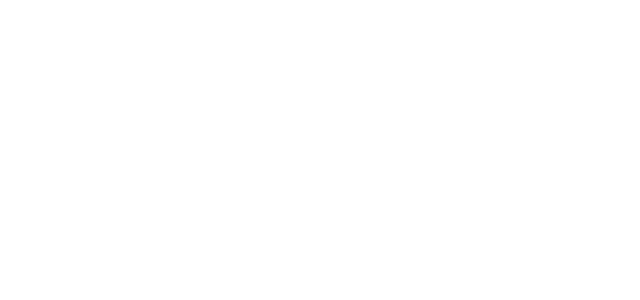
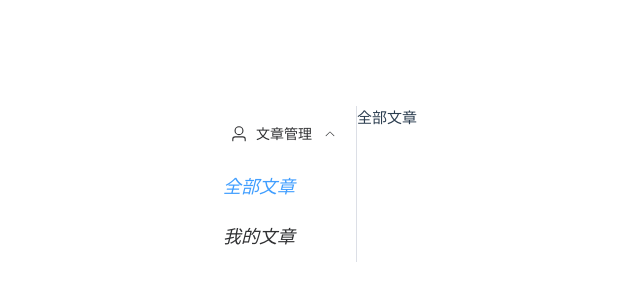
Before and after one commit to Eumenides1/xpu-admin, a Vue app: page /register#/article/all in a window 1280 px wide. Before the commit this address had no page. Shown: the part 216-516 px from the top of the page, without its empty margins (283-923 px from the left). Built offline with nearby package versions, Linux system fonts and the light colour scheme.

Commit message:
完成路由引入和二级路由渲染

```diff
--- /dev/null
+++ b/src/layout/components/PageSidebar.vue
@@ -0,0 +1,44 @@
+<template>
+    <div>
+        <el-menu :default-active="defaultActive" router :collapse="isCollapse">
+            <template v-for="item in treeData" :key="item.path">
+                <el-sub-menu :index="item.path" v-if="item.children && item.children.length > 0">
+                    <template #title>
+                        <el-icon v-if="item.meta.icon">
+                            <component :is="item.meta.icon"></component>
+                        </el-icon>
+                        <span>{{ item.name }}</span>
+                    </template>
+                    <template v-for="(child, ci) in item.children" :key="ci">
+                        <el-menu-item :index="child.path">
+                            <el-icon>
+                                <component :is="child.meta.icon"></component>
+                                {{ child.name }}
+                            </el-icon>
+                        </el-menu-item>
+                    </template>
+                </el-sub-menu>
+            </template>
+        </el-menu>
+    </div>
+</template>
+
+<script setup>
+import {computed,ref} from 'vue'
+import {useRouter, useRoute} from 'vue-router'
+
+const router = useRouter()
+const route = useRoute()
+
+const treeData = router.getRoutes().filter((v) => v.meta && v.meta.requiresAuth);
+
+
+const defaultActive = computed(() => route.path || treeData.values[0].path)
+
+const isCollapse = ref(false)
+
+</script>
+
+<style lang='scss' scoped>
+
+</style>
--- /dev/null
+++ b/src/layout/index.vue
@@ -0,0 +1,16 @@
+<template>
+    <div>
+        <page-sidebar></page-sidebar>
+    </div>
+    <div>
+        <router-view></router-view>
+    </div>
+</template>
+
+<script setup>
+import PageSidebar from './components/PageSidebar.vue'
+</script>
+
+<style lang='scss' scoped>
+
+</style>
--- a/src/router/index.ts
+++ b/src/router/index.ts
@@ -1,10 +1,43 @@
 import { createRouter, createWebHashHistory } from 'vue-router'
+import Layout from '@/layout/index.vue'
 
 const routes = [
   {
     path: '/',
     name: 'Home',
-    component: () => import("@/views/home/index.vue")
+    component: Layout,
+    redirect: '/article',
+    children: [
+      {
+        path: 'article',
+        name: '文章管理',
+        meta: {
+          requiresAuth: true,
+          icon: 'user'
+        },
+        redirect: '/article/all',
+        children: [
+          {
+            path: '/article/all',
+            name: '全部文章',
+            meta: {
+              requiresAuth: true,
+              icon: 'avatar'
+            },
+            component: ()=> import('@/views/articles/AllArticles.vue'),
+          },
+          {
+            path: '/article/me',
+            name: '我的文章',
+            meta: {
+              requiresAuth: true,
+              icon: 'avatar'
+            },
+            component: () => import('@/views/articles/MyArticles.vue')
+          }
+        ]
+      }
+    ]
   },
   {
     path: '/register',
--- /dev/null
+++ b/src/views/articles/AllArticles.vue
@@ -0,0 +1,12 @@
+<template>
+    <div>全部文章</div>
+</template>
+
+<script setup>
+import { ref, reactive } from 'vue'
+
+</script>
+
+<style lang='scss' scoped>
+
+</style>
--- /dev/null
+++ b/src/views/articles/MyArticles.vue
@@ -0,0 +1,12 @@
+<template>
+    <div>我的文章</div>
+</template>
+
+<script setup>
+import { ref, reactive } from 'vue'
+
+</script>
+
+<style lang='scss' scoped>
+
+</style>
```
